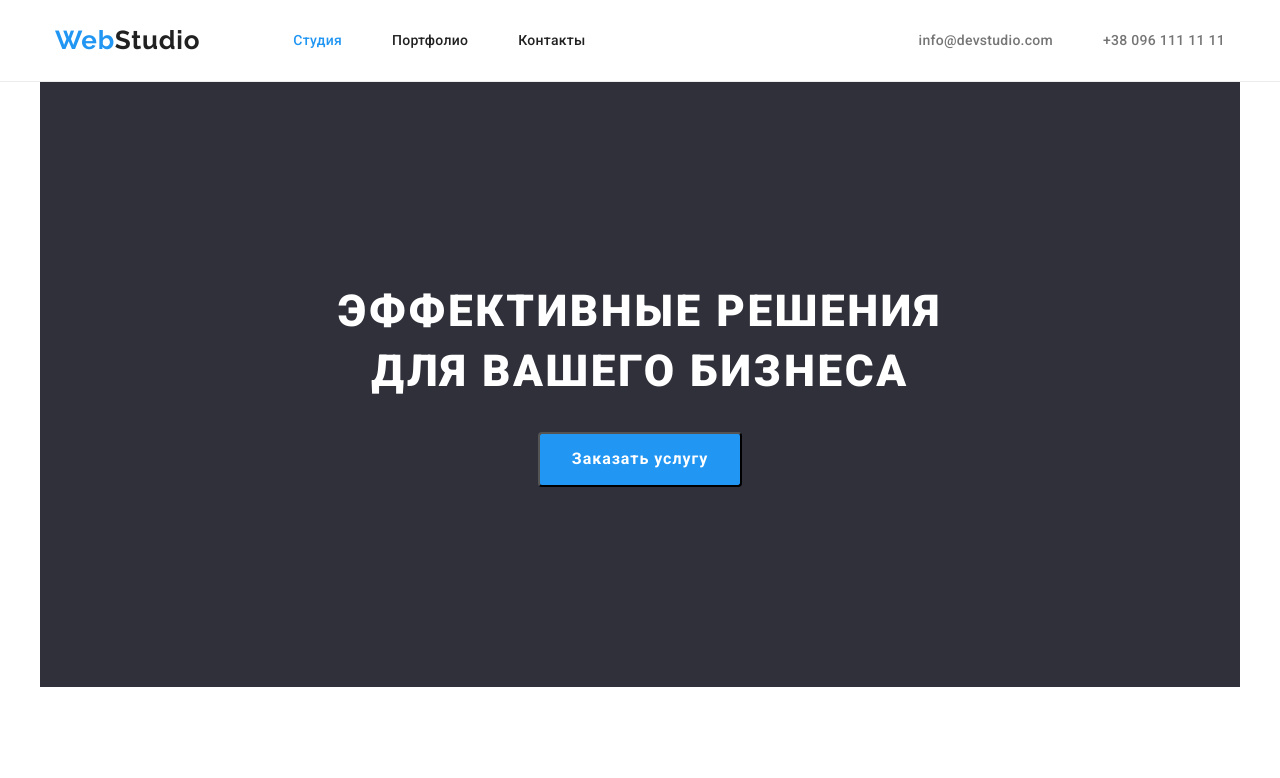
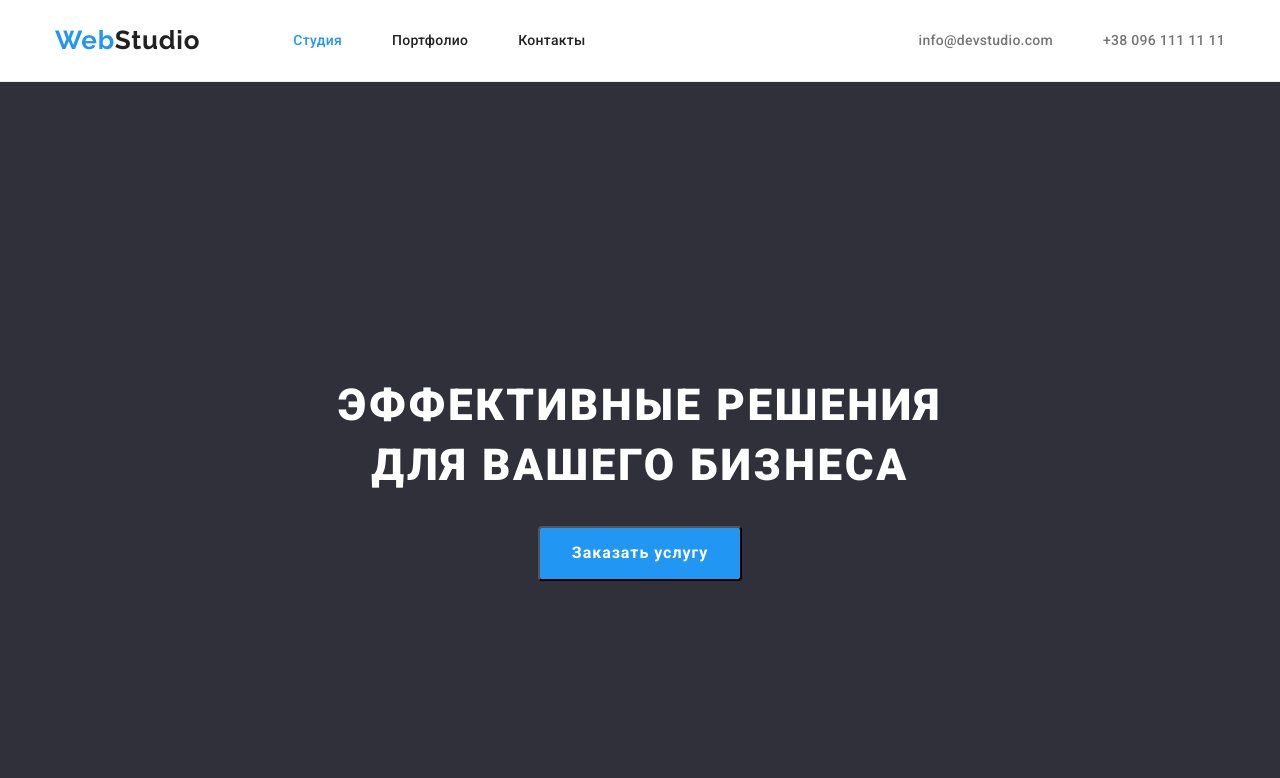
Before and after one commit to Altukhova844/goit-markup-hw-03, a plain HTML site: page index.html in a window 1280 px wide. Shown: the top 778 px of the page. Drawn offline with nearby package versions, Linux system fonts and the light colour scheme.

Commit message:
ffinal-cut

```diff
--- a/index.html
+++ b/index.html
@@ -36,8 +36,8 @@
 
     <main>
         <!--Hero-section-->
-        <section class="">
-            <div class="section container blue-box">
+        <section class="blue-box">
+            <div class="section container">
                 <h1 class="hero-title">Эффективные решения для вашего бизнеса</h1>
                 <button type="button" class="cursors hero-btn">Заказать услугу</button>
             </div>
```
